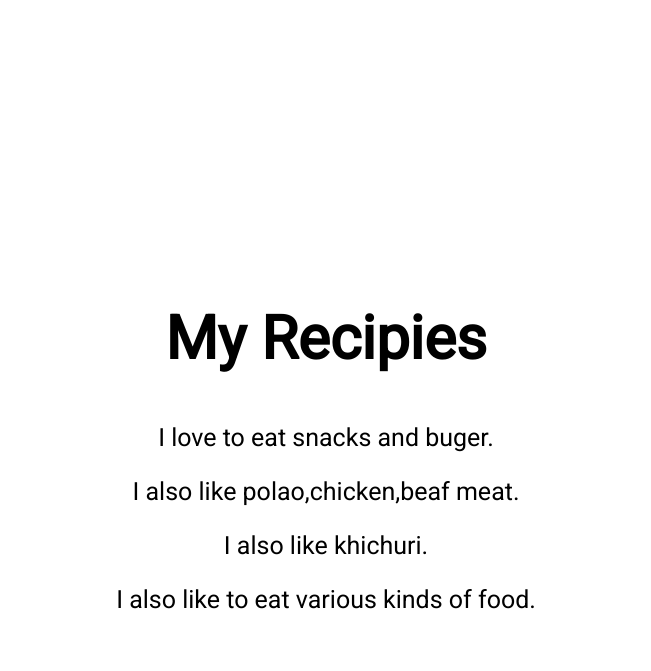
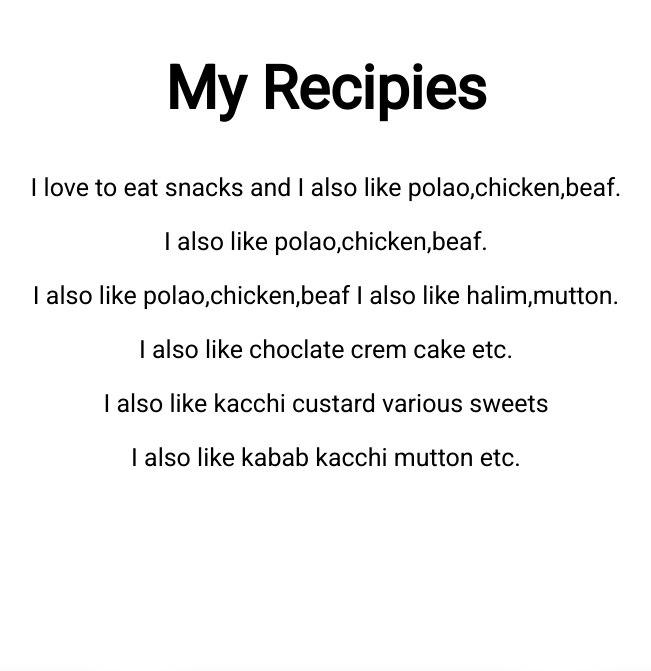
Before and after one commit to pabon98/food-network, a plain HTML site: page index.html in a window 1280 px wide. Shown: the part 1509-2180 px from the top of the page, without its empty margins (314-965 px from the left). Drawn offline with Linux system fonts and the light colour scheme.

Commit message:
final commit

```diff
--- a/index.html
+++ b/index.html
@@ -11,9 +11,11 @@
     <link href="https://fonts.googleapis.com/css2?family=Roboto&display=swap" rel="stylesheet">
     <link rel="stylesheet" href="style.css">
 </head>
-<section>
 
 <body>
+    <section class="top">
+
+
         <div class="half-width">
 
             <h1><span class="Orange">Skip</span> the diet, <br>Just Eat Healthy <br>With Food Network</h1>
@@ -32,7 +34,8 @@
         </div>
         <div class="half-width">
             <h1>About Me</h1>
-        <p>I am a food lover.I am very fond of burger.I can eat a lot of burger.But it is a one kind of fastfood.So I
+            <p>I am a food lover.I am very fond of burger.I can eat a lot of burger.But it is a one kind of fastfood.So
+                I
                 eat rare burger.But Burger is very tasty.</p><br><br>
             <a class="contact-button" target="_blank"
                 href="https://www.linkedin.com/in/hasin-anjum-pabon-370715206/">Contact Me</a>
@@ -42,10 +45,14 @@
     <section class="my-recipies">
         <div class="recipies">
             <h1>My Recipies</h1>
-            <p>I love to eat snacks and buger.</p>
-                <p>I also like  polao,chicken,beaf meat.</p>
-                 <p>I also like khichuri.</p>
-                 <p>I also like to eat various kinds of food.</p>
+            <p>I love to eat snacks and I also like polao,chicken,beaf. </p>
+               <p>I also like polao,chicken,beaf.</p>
+           <p>I also like polao,chicken,beaf I also like halim,mutton.</p>
+          <p> I also like choclate crem cake etc.</p>
+          <p>I also like kacchi custard various sweets </p>
+          <p>I also like kabab kacchi mutton etc.</p>
+
+
 
         </div>
         </sectiion>
@@ -53,18 +60,23 @@
             <div class="one-third  box-shadow">
                 <img src="images/food/biriyani.jpg" alt="">
                 <h1>Biriyani</h1>
-            <p>I like to eat various kinds of biriyani very much.When I get time I buy biriyani packets from shop end eat them at home.Sometimes I also eat biriyani at restuarent.</p>
+                <p>I like to eat various kinds of biriyani very much.When I get time I buy biriyani packets from shop
+                    end
+                    eat them at home.Sometimes I also eat biriyani at restuarent.</p>
             </div>
             <div class="one-third box-shadow">
                 <img src="images/food/tehari.jpg" alt="">
                 <h1>Tehari</h1>
-            <p>I like to Eat tehari.I am very fond of tehari.In Friday I eat tehari.I like beaf.So tehari is one kind of my favourite food.</p>
+                <p>I like to Eat tehari.I am very fond of tehari.In Friday I eat tehari.I like beaf.So tehari is one
+                    kind of
+                    my favourite food.</p>
 
             </div>
             <div class="one-third box-shadow">
                 <img src="images/food/desert.jpg" alt="">
                 <h1>Desert</h1>
-            <p>This is also my favourite one.I like desert.But I eat sometimes.Because exessive eating desert is not good.We should eat desrt sometime.</p>
+                <p>This is also my favourite one.I like desert.But I eat sometimes.Because exessive eating desert is not
+                    good.We should eat desrt sometime.</p>
             </div>
 
         </section>
--- a/style.css
+++ b/style.css
@@ -25,7 +25,11 @@ p
 section
 {
     display: flex;
-    margin-bottom: 100px;
+    margin-bottom: 50px;
+
+}
+.top
+{
     padding-top: 100px;
 }
 .half-width
@@ -38,7 +42,7 @@ section
 .half-width img
 {
     width: 80%;
-    height: 61%;
+    height: 73%;
 
 }
 .button
@@ -79,14 +83,17 @@ section
 {
     display: inline-block;
    text-align: center;
+   margin-bottom: 200px;
 
 
 }
 .my-recipies
 {
-    height: 100px;
+    height: 60px;
     display: block;
     text-align: center;
+    margin-bottom: 100px;
+
 }
 .one-third
 {
```
Lines whose indentation alone changed are shown as unchanged.
